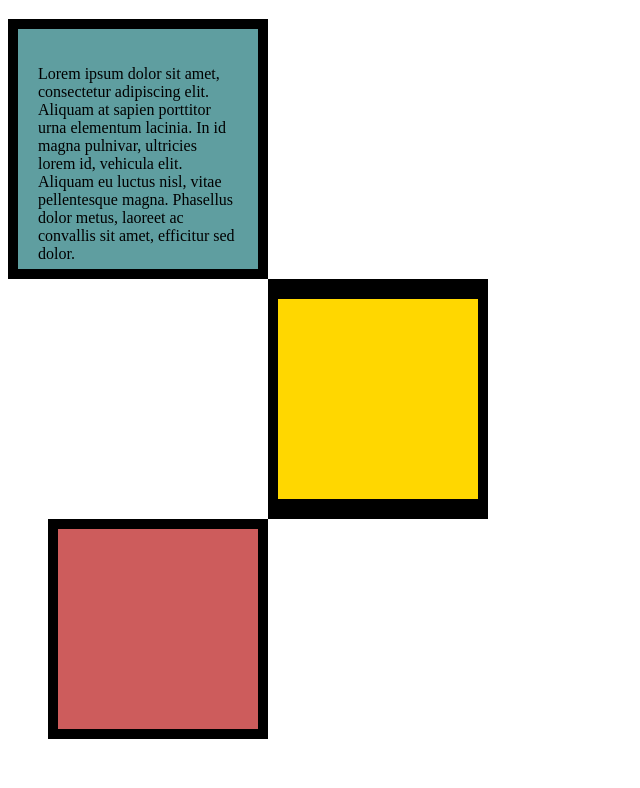
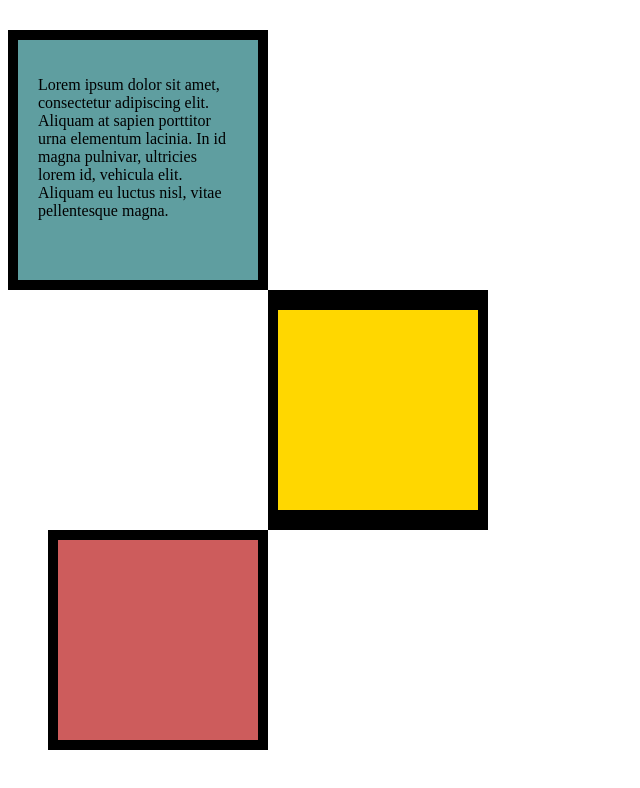
Before and after one commit to Cagadas123/Box, a plain HTML site: page index.html in a window 1280 px wide. Shown: the whole page, without its empty margins (0-640 px from the left). Drawn offline with Linux system fonts and the light colour scheme.

Commit message:
Update index.html

```diff
--- a/index.html
+++ b/index.html
@@ -11,7 +11,7 @@
             background-color: cadetblue;
             border: 10px solid black;
             padding: 20px;
-            margin-top: 19px;
+            margin-top: 30px;
         }
         .second {
             width: 200px;
@@ -32,7 +32,7 @@
 </head>
 <body>
     <div class="first">
-        <p>Lorem ipsum dolor sit amet, consectetur adipiscing elit. Aliquam at sapien porttitor urna elementum lacinia. In id magna pulnivar, ultricies lorem id, vehicula elit. Aliquam eu luctus nisl, vitae pellentesque magna. Phasellus dolor metus, laoreet ac convallis sit amet, efficitur sed dolor.</p>
+        <p>Lorem ipsum dolor sit amet, consectetur adipiscing elit. Aliquam at sapien porttitor urna elementum lacinia. In id magna pulnivar, ultricies lorem id, vehicula elit. Aliquam eu luctus nisl, vitae pellentesque magna.</p>
     </div>
     <div class="second">
 
```
